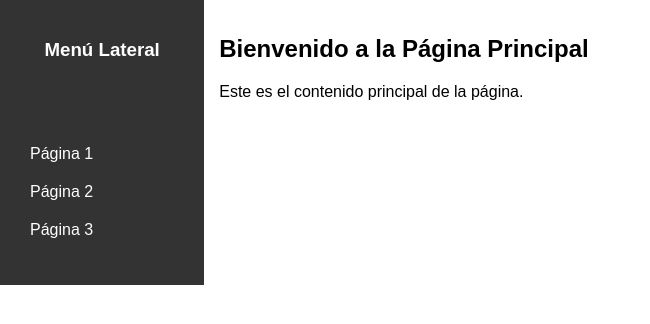
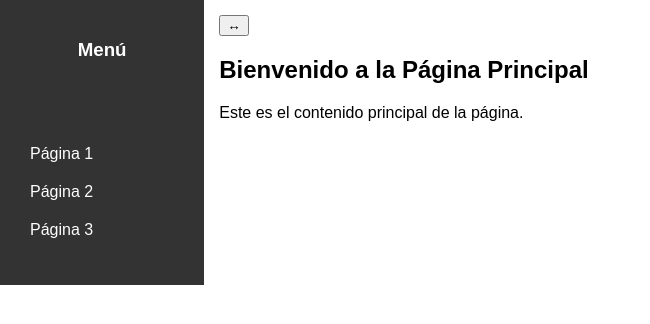
Before and after one commit to JaredSaenz/organizacion-horarios, a plain HTML site: page index.html in a window 1280 px wide. Shown: the whole page, without its empty margins (0-650 px from the left). Drawn offline with Linux system fonts and the light colour scheme.

Commit message:
Update index.html
Haciendo que el menú sea deslizable

```diff
--- a/index.html
+++ b/index.html
@@ -3,7 +3,7 @@
 <head>
     <meta charset="UTF-8">
     <meta name="viewport" content="width=device-width, initial-scale=1.0">
-    <title>Página con Menú Lateral</title>
+    <title>Página con Menú Deslizable</title>
     <link rel="stylesheet" href="styles.css">
 </head>
 <body>
@@ -11,7 +11,7 @@
     <div class="wrapper">
         <nav id="sidebar">
             <div class="sidebar-header">
-                <h3>Menú Lateral</h3>
+                <h3>Menú</h3>
             </div>
 
             <ul class="list-unstyled components">
@@ -22,6 +22,7 @@
         </nav>
 
         <div id="content">
+            <button id="sidebarCollapse">&#x2194;</button>
             <!-- Contenido de la página principal -->
             <h2>Bienvenido a la Página Principal</h2>
             <p>Este es el contenido principal de la página.</p>
```
